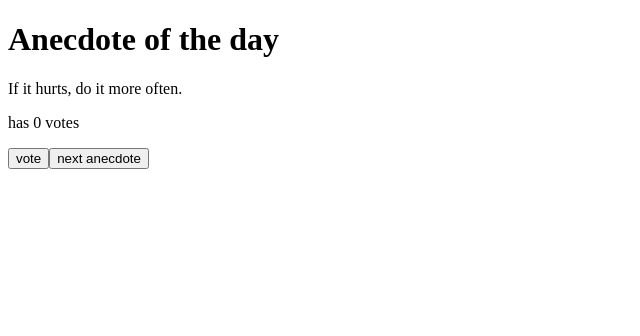
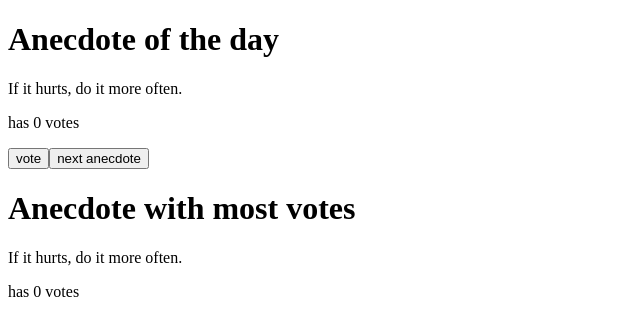
Before and after one commit to andresbaron18/FullStackOpen, a React (Vite) app in the folder part1/: page / in a window 1280 px wide. Shown: the top 336 px of the page, without its empty margins (0-640 px from the left). Built offline with nearby package versions, Linux system fonts and the light colour scheme.

Commit message:
Complete Full Stack Open exercise 1.14 anecdotes step 3

```diff
--- a/part1/src/App.jsx
+++ b/part1/src/App.jsx
@@ -14,10 +14,12 @@
 
   const [selected, setSelected] = useState(0)
 
+
   const [votes, setVotes] = useState(
     new Array(anecdotes.length).fill(0)
   )
-
+  const mostVotes = Math.max(...votes)
+  const mostVotesIndex = votes.indexOf(mostVotes)
   const nextAnecdote = () => {
     setSelected(Math.floor(Math.random() * anecdotes.length))
   }
@@ -31,13 +33,16 @@
   return (
     <div>
       <h1>Anecdote of the day</h1>
+      <p>{anecdotes[selected]}</p>
+      <p>has {votes[selected]} votes</p>
 
-      <p>{anecdotes[selected]}</p>
-
-      <p>has {votes[selected]} votes</p>
 
       <button onClick={voteButton}>vote</button>
       <button onClick={nextAnecdote}>next anecdote</button>
+
+      <h1>Anecdote with most votes</h1>
+      <p>{anecdotes[mostVotesIndex]}</p>
+      <p>has {mostVotes} votes</p>
     </div>
   )
 }
```
